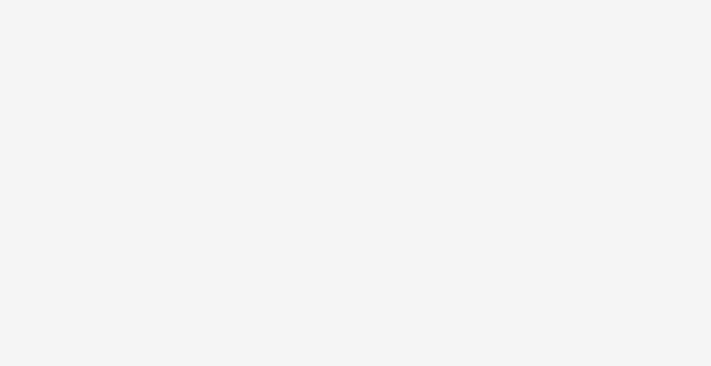
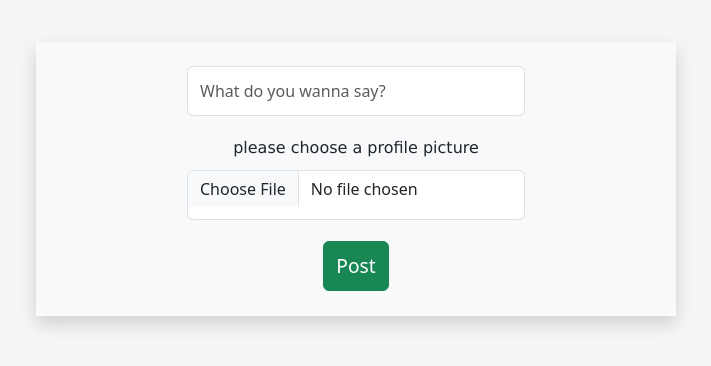
Before and after one commit to HadarPadael/FacyBook, a React (Create React App) app: page /CreateNewPost in a window 1280 px wide. Before the commit this address had no page. Shown: the part 112-478 px from the top of the page, without its empty margins (284-995 px from the left). Built offline with nearby package versions, Linux system fonts and the light colour scheme.

Commit message:
TO DO: convert the createNewPost page to modal? also figure out why navigation after post jumps to /

```diff
--- a/src/App.js
+++ b/src/App.js
@@ -6,6 +6,7 @@ import { useContext } from "react";
 import SignUp from "./SignUpPage/SignUp";
 import Feed from "./FeedPage/Feed";
 import TransitionPage from "./SignUpPage/TransitionPage";
+import CreateNewPost from "./FeedPage/CreateNewPost/CreateNewPost";
 
 function App() {
   // State to track authentication status
@@ -21,6 +22,7 @@ function App() {
       <Routes>
         <Route path="/" element={<Login />} />
         <Route path="/SignUp" element={<SignUp />} />
+        <Route path="/CreateNewPost" element={<CreateNewPost />} />
 
         {/* protrcted routes */}
         <Route path="/Feed" element={<ProtectedRoute element={<Feed />} />} />
--- a/src/FeedPage/CreateNewPost/CreateNewPost.js
+++ b/src/FeedPage/CreateNewPost/CreateNewPost.js
@@ -0,0 +1,36 @@
+import { useNavigate } from "react-router-dom";
+import { useState } from "react";
+import HandlePic from "../../SignUpPage/InteractionLogic/HandlePic";
+import CreateNewPostList from "./CreatePostList";
+import { useContext } from "react";
+import { AuthContext } from "../../AuthContext";
+
+function CreateNewPost() {
+  const { setIsLoggedIn } = useContext(AuthContext);
+  const navigate = useNavigate();
+  const [formData, setData] = useState({
+    content: "",
+  });
+
+  const handleSubmit = (event) => {
+    setIsLoggedIn(true);
+    navigate("/Feed");
+  };
+  return (
+    <div className="d-flex justify-content-center text-center NewCard">
+      <div className="d-flex justify-content-center text-center shadow CreatePContainer">
+        <form onSubmit={handleSubmit}>
+          <CreateNewPostList formData={formData} setData={setData} />
+          <HandlePic id={"PostPreviewPic"} />
+          <div className="col-12">
+            <button id="sign-up-btn" className="btn btn-success" type="submit">
+              Post
+            </button>
+          </div>
+        </form>
+      </div>
+    </div>
+  );
+}
+
+export default CreateNewPost;
--- /dev/null
+++ b/src/FeedPage/CreateNewPost/CreatePostList.js
@@ -0,0 +1,28 @@
+import InputComponent from "../../InputComponent";
+
+function CreateNewPostList({ formData, setData }) {
+  const handleChange = (e) => {
+    const { name, value } = e.target;
+    setData({
+      ...formData,
+      [name]: value,
+    });
+  };
+  const InputComponents = [
+    {
+      type: "text",
+      name: "content",
+      placeholder: "What do you wanna say?",
+      classType: "text-center postContent",
+      onChange: handleChange,
+    },
+  ];
+
+  const NewPostList = InputComponents.map((input, key) => {
+    return <InputComponent {...input} key={key} />;
+  });
+
+  return <div className="row g-3">{NewPostList}</div>;
+}
+
+export default CreateNewPostList;
--- a/src/FeedPage/Feed.css
+++ b/src/FeedPage/Feed.css
@@ -45,10 +45,6 @@ p {
 #LeftCol {
     align-self: flex-start;
 }
-
-
-
-#RightCol {}
 
 #navbarContainer {
     padding-top: 0px;
@@ -178,6 +174,29 @@ h3 {
     background-color: lightgrey;
 
 }
-#friendREQ{
+
+#friendREQ {
     padding-bottom: 15px;
 }
+
+#PostPreviewPic {
+    width: 400px;
+    height: 400px;
+    border-radius: 5%;
+    object-fit: cover;
+    object-position: 50% 5%;
+}
+.postContent{
+    margin-top: 40px;
+}
+.CreatePContainer{
+    background-color: #f8f9fa;
+    width: 50%;
+    height: 100%;
+    padding-bottom: 20px;
+    text-align: center;
+}
+.NewCard{
+    margin-top: 12%;
+    margin-bottom: 12%;
+}
--- a/src/SignUpPage/InteractionLogic/HandlePic.js
+++ b/src/SignUpPage/InteractionLogic/HandlePic.js
@@ -1,6 +1,6 @@
 import { useState } from "react";
 
-function HandlePic() {
+function HandlePic({id}) {
   const [image, setImage] = useState(null);
 
   const handleImageChange = (event) => {
@@ -24,7 +24,7 @@ function HandlePic() {
         {image && (
           <div>
             <img
-              id="previewPic"
+              id={id}
               src={URL.createObjectURL(image)}
               alt="Preview"
             />
--- a/src/SignUpPage/InteractionLogic/ValidateFields.js
+++ b/src/SignUpPage/InteractionLogic/ValidateFields.js
@@ -30,7 +30,7 @@ function ValidateFields() {
       {error && <div className="error">{error}</div>}
       <form onSubmit={handleSubmit}>
         <CreateSignUpList formData={formData} setData={setData} />
-        <HandlePic />
+        <HandlePic id={"RegPreviewPic"} />
         <div className="col-12">
           <button id="sign-up-btn" className="btn btn-success" type="submit">
             Sign up
--- a/src/SignUpPage/SignUp.css
+++ b/src/SignUpPage/SignUp.css
@@ -27,7 +27,7 @@ h4 {
     margin-bottom: 30px;
 }
 
-#previewPic {
+#RegPreviewPic {
     width: 200px;
     height: 200px;
     border-radius: 50%;
```
